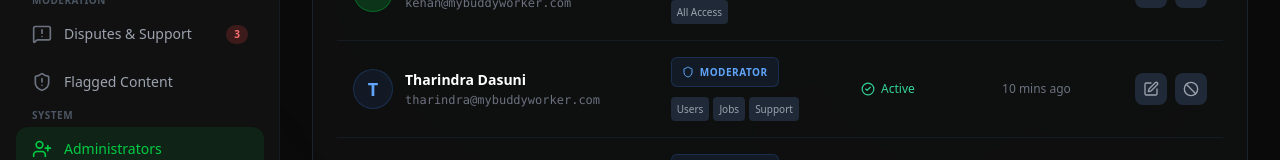
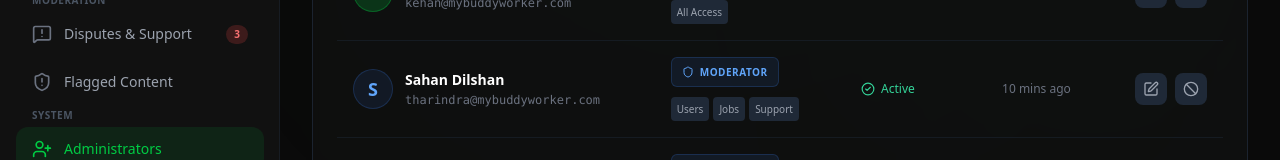
Before and after one commit to Hasalawa/my-buddy-worker, a React (Vite) app in the folder apps/my-buddy-admin/: page /admins in a window 1280 px wide. Shown: the part 409-569 px from the top of the page. Built offline with nearby package versions, Linux system fonts and the light colour scheme.

Commit message:
fix: correct name of the second admin in dummy data

```diff
--- a/apps/my-buddy-admin/src/pages/Admins.tsx
+++ b/apps/my-buddy-admin/src/pages/Admins.tsx
@@ -19,7 +19,7 @@ const itemVariants: Variants = {
 // --- Dummy Data ---
 const adminData = [
   { id: 'ADM-001', name: 'Kehan Hasalawa', email: 'kehan@mybuddyworker.com', role: 'Super Admin', status: 'Active', lastActive: 'Just now', permissions: ['All Access'] },
-  { id: 'ADM-002', name: 'Tharindra Dasuni', email: 'tharindra@mybuddyworker.com', role: 'Moderator', status: 'Active', lastActive: '10 mins ago', permissions: ['Users', 'Jobs', 'Support'] },
+  { id: 'ADM-002', name: 'Sahan Dilshan', email: 'tharindra@mybuddyworker.com', role: 'Moderator', status: 'Active', lastActive: '10 mins ago', permissions: ['Users', 'Jobs', 'Support'] },
   { id: 'ADM-003', name: 'Nimal Perera', email: 'nimal@mybuddyworker.com', role: 'Moderator', status: 'Offline', lastActive: '2 days ago', permissions: ['Jobs', 'Support'] },
   { id: 'ADM-004', name: 'Kasun Kalhara', email: 'kasun@mybuddyworker.com', role: 'Moderator', status: 'Suspended', lastActive: '1 month ago', permissions: ['None'] },
 ];
```
